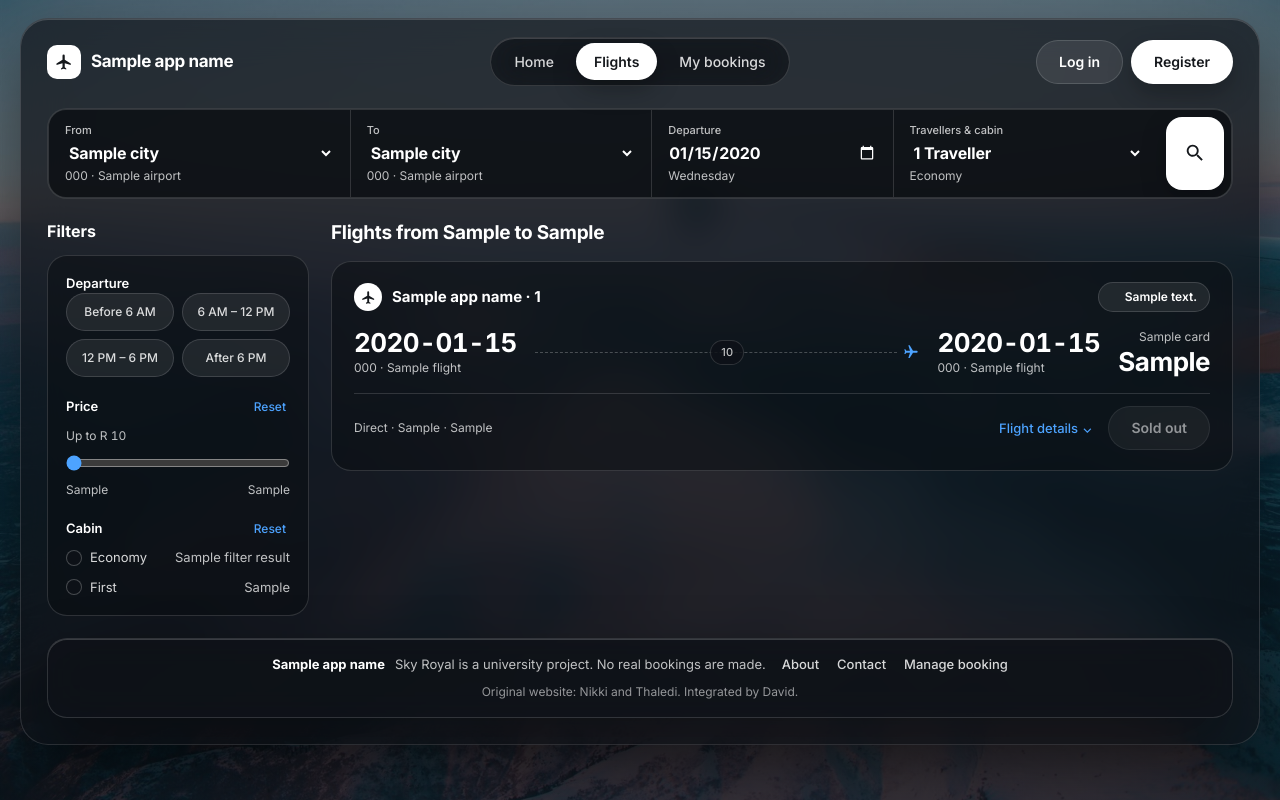
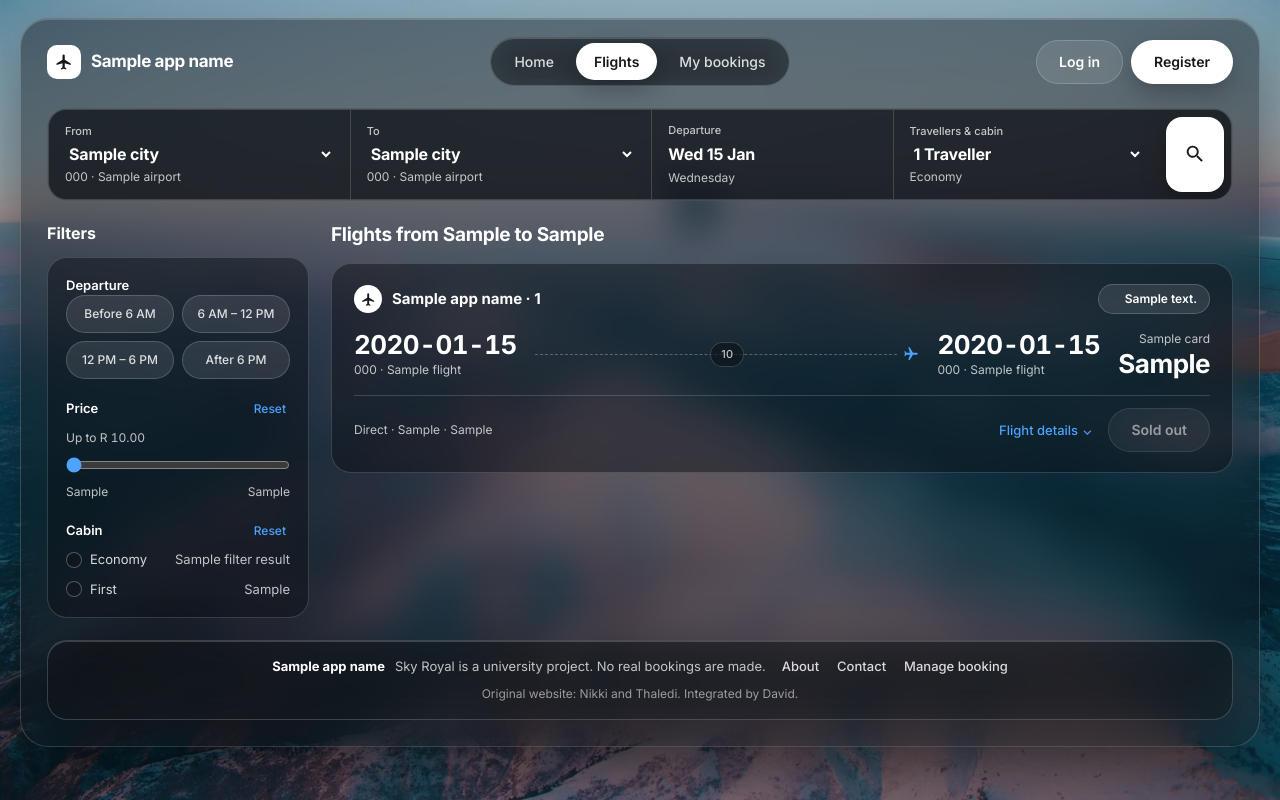
Before and after one commit to zennin7/flight-reservation-system, a Spring app: page /flights in a window 1280 px wide. Run offline with Thymeleaf, Linux system fonts and the light colour scheme; the template is opened without the code that fills it: most values are stand-ins (such as "Sample title", 1, 10 or a date in 2020); data that the repository does not hold is empty.

Commit message:
web(glass): apply P3 review fixes for glass fidelity, locale format, and search controls
Co-authored-by: SinikiweMasondo <osmasondo06@gmail.com>
Co-authored-by: ThelediMaluleka <theledimaluleka@gmail.com>

```diff
--- a/core/src/main/java/com/group2/flightres/model/AdminDashboardData.java
+++ b/core/src/main/java/com/group2/flightres/model/AdminDashboardData.java
@@ -4,6 +4,7 @@ package com.group2.flightres.model;
 import com.group2.flightres.config.BoardingPolicy;
 import com.group2.flightres.util.AirportNames;
 import com.group2.flightres.util.FlightTimes;
+import com.group2.flightres.util.MoneyFormatter;
 
 import java.math.BigDecimal;
 import java.time.Instant;
@@ -96,6 +97,10 @@ public class AdminDashboardData {
 
         public String getFormattedDepartureDate() {
             return FlightTimes.formatLocalDate(departureInstant, originZone);
+        }
+
+        public String getFormattedLoadFactor() {
+            return MoneyFormatter.formatPercent(loadFactorPct);
         }
 
         public static String deriveStatus(Instant departureInstant, Instant now) {
--- a/web/src/main/resources/static/css/glass-web.css
+++ b/web/src/main/resources/static/css/glass-web.css
@@ -6,24 +6,24 @@
     --glass-text-muted: rgba(255, 255, 255, 0.74);
     --glass-text-nav: rgba(255, 255, 255, 0.84);
     --glass-text-faint: rgba(255, 255, 255, 0.56);
-    --glass-panel: rgba(15, 19, 24, 0.72);
-    --glass-surface: rgba(15, 19, 24, 0.72);
-    --glass-surface-strong: rgba(15, 19, 24, 0.84);
+    --glass-panel: rgba(15, 19, 24, 0.48);
+    --glass-surface: rgba(15, 19, 24, 0.48);
+    --glass-surface-strong: rgba(15, 19, 24, 0.64);
     --glass-surface-solid: #12171d;
-    --glass-frame-bg: rgba(15, 19, 24, 0.68);
+    --glass-frame-bg: rgba(15, 19, 24, 0.44);
     --glass-frame-solid: #141a21;
-    --glass-nav-pill: rgba(15, 19, 24, 0.56);
-    --glass-chip-bg: rgba(15, 19, 24, 0.54);
-    --glass-pill-muted-bg: rgba(255, 255, 255, 0.08);
-    --glass-panel-edge: rgba(255, 255, 255, 0.14);
-    --glass-border-edge: rgba(255, 255, 255, 0.14);
-    --glass-border-strong: rgba(255, 255, 255, 0.24);
-    --glass-tile: rgba(10, 14, 19, 0.52);
-    --glass-tile-hi: rgba(255, 255, 255, 0.09);
-    --glass-line: rgba(255, 255, 255, 0.14);
+    --glass-nav-pill: rgba(15, 19, 24, 0.44);
+    --glass-chip-bg: rgba(15, 19, 24, 0.44);
+    --glass-pill-muted-bg: rgba(255, 255, 255, 0.10);
+    --glass-panel-edge: rgba(255, 255, 255, 0.18);
+    --glass-border-edge: rgba(255, 255, 255, 0.18);
+    --glass-border-strong: rgba(255, 255, 255, 0.28);
+    --glass-tile: rgba(12, 16, 22, 0.48);
+    --glass-tile-hi: rgba(255, 255, 255, 0.10);
+    --glass-line: rgba(255, 255, 255, 0.16);
     --glass-blur: 20px;
     --glass-backdrop-aerial: url('/photos/aerial-1.jpg');
-    --glass-backdrop-cabin: url('/photos/aerial-1.jpg');
+    --glass-backdrop-cabin: url('/photos/cabin-economy-1.jpg');
     --glass-white: #ffffff;
     --glass-cream: #f1eedf;
     --glass-ink: #15181c;
@@ -34,12 +34,13 @@
 
     /* Derived backdrop, shadow, and fallback card gradients */
     --glass-bg-base: #0d1c24;
-    --glass-scrim-top: rgba(11, 16, 22, 0.56);
-    --glass-scrim-mid: rgba(11, 16, 22, 0.62);
-    --glass-scrim-bot: rgba(11, 16, 22, 0.80);
-    --glass-hero-scrim-top: rgba(11, 16, 22, 0.56);
-    --glass-hero-scrim-mid: rgba(11, 16, 22, 0.62);
-    --glass-hero-scrim-bot: rgba(11, 16, 22, 0.80);
+    --glass-scrim-top: rgba(11, 16, 22, 0.24);
+    --glass-scrim-mid: rgba(11, 16, 22, 0.30);
+    --glass-scrim-bot: rgba(11, 16, 22, 0.48);
+    --glass-hero-left-scrim: linear-gradient(90deg, rgba(11, 16, 22, 0.62) 0%, rgba(11, 16, 22, 0.34) 44%, rgba(11, 16, 22, 0.0) 76%);
+    --glass-hero-scrim-top: rgba(11, 16, 22, 0.24);
+    --glass-hero-scrim-mid: rgba(11, 16, 22, 0.30);
+    --glass-hero-scrim-bot: rgba(11, 16, 22, 0.48);
     --glass-shadow-lg: 0 28px 64px rgba(0, 0, 0, 0.42);
     --glass-shadow-btn: 0 10px 24px rgba(0, 0, 0, 0.25);
     --glass-inset-hi: inset 0 1px 0 rgba(255, 255, 255, 0.18);
@@ -142,6 +143,17 @@ a {
     );
 }
 
+.glass-backdrop-scrim.is-hero-scrim {
+    background:
+        var(--glass-hero-left-scrim),
+        linear-gradient(
+            180deg,
+            var(--glass-scrim-top) 0%,
+            var(--glass-scrim-mid) 48%,
+            var(--glass-scrim-bot) 100%
+        );
+}
+
 .page-shell {
     width: 100%;
     max-width: 1200px;
@@ -2762,6 +2774,63 @@ body.has-sheet-open {
     color-scheme: dark;
 }
 
+.strip-date-wrap {
+    position: relative;
+    display: flex;
+    align-items: center;
+    min-height: 24px;
+    border-radius: 6px;
+}
+
+.strip-date-wrap:focus-within {
+    outline: 2px solid var(--glass-accent);
+    outline-offset: 2px;
+}
+
+.strip-date-display {
+    font-size: 16px;
+    font-weight: 700;
+    letter-spacing: -0.01em;
+    color: var(--glass-text);
+    pointer-events: none;
+    white-space: nowrap;
+}
+
+.strip-date-native {
+    position: absolute;
+    inset: 0;
+    width: 100%;
+    height: 100%;
+    opacity: 0.01;
+    cursor: pointer;
+}
+
+.strip-date-native::-webkit-calendar-picker-indicator {
+    position: absolute;
+    inset: 0;
+    width: 100%;
+    height: 100%;
+    margin: 0;
+    opacity: 0;
+    cursor: pointer;
+}
+
+.search-btn-label {
+    display: none;
+}
+
+@media (max-width: 480px) {
+    .search-square-btn {
+        gap: 8px;
+        padding: 0 18px;
+    }
+    .search-btn-label {
+        display: inline;
+        font-size: 14px;
+        font-weight: 600;
+    }
+}
+
 .strip-select option {
     background: var(--glass-surface-solid);
     color: var(--glass-text);
--- a/web/src/main/resources/static/js/flights-filter.js
+++ b/web/src/main/resources/static/js/flights-filter.js
@@ -76,8 +76,10 @@
   var resetAllEmptyBtn = document.getElementById('filterEmptyResetBtn');
 
   function formatRandWhole(val) {
-    var n = Math.round(Number(val) || 0);
-    return 'R ' + n.toString().replace(/\B(?=(\d{3})+(?!\d))/g, ',');
+    var n = Number(val) || 0;
+    var parts = n.toFixed(2).split('.');
+    parts[0] = parts[0].replace(/\B(?=(\d{3})+(?!\d))/g, ',');
+    return 'R ' + parts[0] + '.' + parts[1];
   }
 
   function updateSliderLabel() {
--- a/web/src/main/resources/static/js/shell.js
+++ b/web/src/main/resources/static/js/shell.js
@@ -132,17 +132,23 @@
     });
   }
 
-  // Optional subtitle sync for Home / Flights search strips
+  // Optional subtitle & friendly date sync for Home / Flights search strips
+  var DAYS = ['Sunday', 'Monday', 'Tuesday', 'Wednesday', 'Thursday', 'Friday', 'Saturday'];
+  var SHORT_DAYS = ['Sun', 'Mon', 'Tue', 'Wed', 'Thu', 'Fri', 'Sat'];
+  var SHORT_MONTHS = ['Jan', 'Feb', 'Mar', 'Apr', 'May', 'Jun', 'Jul', 'Aug', 'Sep', 'Oct', 'Nov', 'Dec'];
+
   var syncControls = document.querySelectorAll('[data-sync-sub]');
   Array.prototype.forEach.call(syncControls, function (ctrl) {
     var targetId = ctrl.getAttribute('data-sync-sub');
     var target = document.getElementById(targetId);
-    if (!target) return;
+    var dispId = ctrl.getAttribute('data-display-target');
+    var dispTarget = dispId ? document.getElementById(dispId) : null;
+    if (!target && !dispTarget) return;
 
     function updateSub() {
       if (ctrl.tagName === 'SELECT') {
         var opt = ctrl.options[ctrl.selectedIndex];
-        if (opt && opt.getAttribute('data-subtitle')) {
+        if (target && opt && opt.getAttribute('data-subtitle')) {
           target.textContent = opt.getAttribute('data-subtitle');
         }
       } else if (ctrl.type === 'date' && ctrl.value) {
@@ -150,7 +156,12 @@
         if (parts.length === 3) {
           var dt = new Date(parseInt(parts[0], 10), parseInt(parts[1], 10) - 1, parseInt(parts[2], 10));
           if (!isNaN(dt.getTime())) {
-            target.textContent = dt.toLocaleDateString('en-US', { weekday: 'long' });
+            if (target) {
+              target.textContent = DAYS[dt.getDay()];
+            }
+            if (dispTarget) {
+              dispTarget.textContent = SHORT_DAYS[dt.getDay()] + ' ' + dt.getDate() + ' ' + SHORT_MONTHS[dt.getMonth()];
+            }
           }
         }
       }
--- a/web/src/main/resources/templates/admin.html
+++ b/web/src/main/resources/templates/admin.html
@@ -85,7 +85,7 @@
                   <td th:text="${fl.route}">JNB -&gt; CPT</td>
                   <td th:text="${fl.formattedDepartureDate + ' · ' + fl.formattedDepartureTime}">2026-11-23 · 06:30</td>
                   <td class="num" th:text="${fl.bookedSeats + ' / ' + fl.totalSeats}">12 / 162</td>
-                  <td class="num" th:text="${#numbers.formatDecimal(fl.loadFactorPct, 1, 1) + '%'}">7.4%</td>
+                  <td class="num" th:text="${fl.formattedLoadFactor}">7.4%</td>
                   <td><span class="admin-status-chip" th:text="${fl.status}">Scheduled</span></td>
                 </tr>
               </tbody>
--- a/web/src/main/resources/templates/confirmation.html
+++ b/web/src/main/resources/templates/confirmation.html
@@ -86,7 +86,7 @@
             </div>
             <div>
               <div class="bp-meta-label">Total Paid</div>
-              <div class="bp-meta-val" th:text="${record.totalAmount != null ? 'R ' + #numbers.formatDecimal(record.totalAmount, 1, 'COMMA', 2, 'POINT') : 'R 0.00'}">R 1,522.00</div>
+              <div class="bp-meta-val" th:text="${totalPaidFormatted}">R 1,522.00</div>
             </div>
           </div>
         </div>
--- a/web/src/main/resources/templates/flights.html
+++ b/web/src/main/resources/templates/flights.html
@@ -55,8 +55,11 @@
 
             <label class="strip-cell">
               <span class="strip-label">Departure</span>
-              <input type="date" name="date" id="searchDateInput" class="strip-date"
-                     th:value="${date}" data-sync-sub="searchDateSub" required>
+              <span class="strip-date-wrap">
+                <span class="strip-date-display" id="searchDateDisplay" th:text="${dateDisplay}">Tue 24 Nov</span>
+                <input type="date" name="date" id="searchDateInput" class="strip-date strip-date-native"
+                       th:value="${date}" data-sync-sub="searchDateSub" data-display-target="searchDateDisplay" required>
+              </span>
               <span class="strip-sub" id="searchDateSub" th:text="${dateWeekday}">Monday</span>
             </label>
 
@@ -70,10 +73,11 @@
               <span class="strip-sub" id="searchCabinSub" th:text="${selectedCabin == 'FIRST' ? 'First Class' : 'Economy'}">Economy</span>
             </label>
 
-            <button type="submit" class="search-square-btn" aria-label="Update search">
+            <button type="submit" class="search-square-btn" aria-label="Search flights">
               <svg viewBox="0 0 24 24" width="22" height="22" aria-hidden="true">
                 <path d="M15.5 14h-.79l-.28-.27a6.5 6.5 0 1 0-.7.7l.27.28v.79l5 4.99L20.49 19l-4.99-5zm-6 0a4.5 4.5 0 1 1 0-9 4.5 4.5 0 0 1 0 9z" fill="currentColor"/>
               </svg>
+              <span class="search-btn-label">Search flights</span>
             </button>
           </div>
         </form>
@@ -146,18 +150,18 @@
                 <label class="cabin-check-row">
                   <span class="cabin-check-left">
                     <input type="checkbox" name="cabinFilter" value="ECONOMY" class="filter-cabin-check"
-                           th:checked="${cabinFilter.contains('ECONOMY')}">
+                           th:checked="${cabinFilter.contains('ECONOMY') or (!hasServerFilters and selectedCabin != 'FIRST')}">
                     <span>Economy</span>
                   </span>
-                  <span class="cabin-check-price" th:text="${filterResult.minEconomyPriceFormatted}">R 1,284</span>
+                  <span class="cabin-check-price" th:text="${filterResult.minEconomyPriceFormatted}">R 1,284.00</span>
                 </label>
                 <label class="cabin-check-row">
                   <span class="cabin-check-left">
                     <input type="checkbox" name="cabinFilter" value="FIRST" class="filter-cabin-check"
-                           th:checked="${cabinFilter.contains('FIRST')}">
+                           th:checked="${cabinFilter.contains('FIRST') or (!hasServerFilters and selectedCabin == 'FIRST')}">
                     <span>First</span>
                   </span>
-                  <span class="cabin-check-price" th:text="${filterResult.minFirstPriceFormatted}">R 4,494</span>
+                  <span class="cabin-check-price" th:text="${filterResult.minFirstPriceFormatted}">R 4,494.00</span>
                 </label>
               </fieldset>
 
```
Also changed, not shown: core/src/main/java/com/group2/flightres/util/MoneyFormatter.java (+12 -0 lines), web/src/main/java/com/group2/flightres/web/FlightSearchFilter.java (+2 -11 lines), web/src/main/java/com/group2/flightres/web/WebController.java (+20 -26 lines), web/src/main/resources/templates/home.html (+7 -3 lines), 2 other files.
